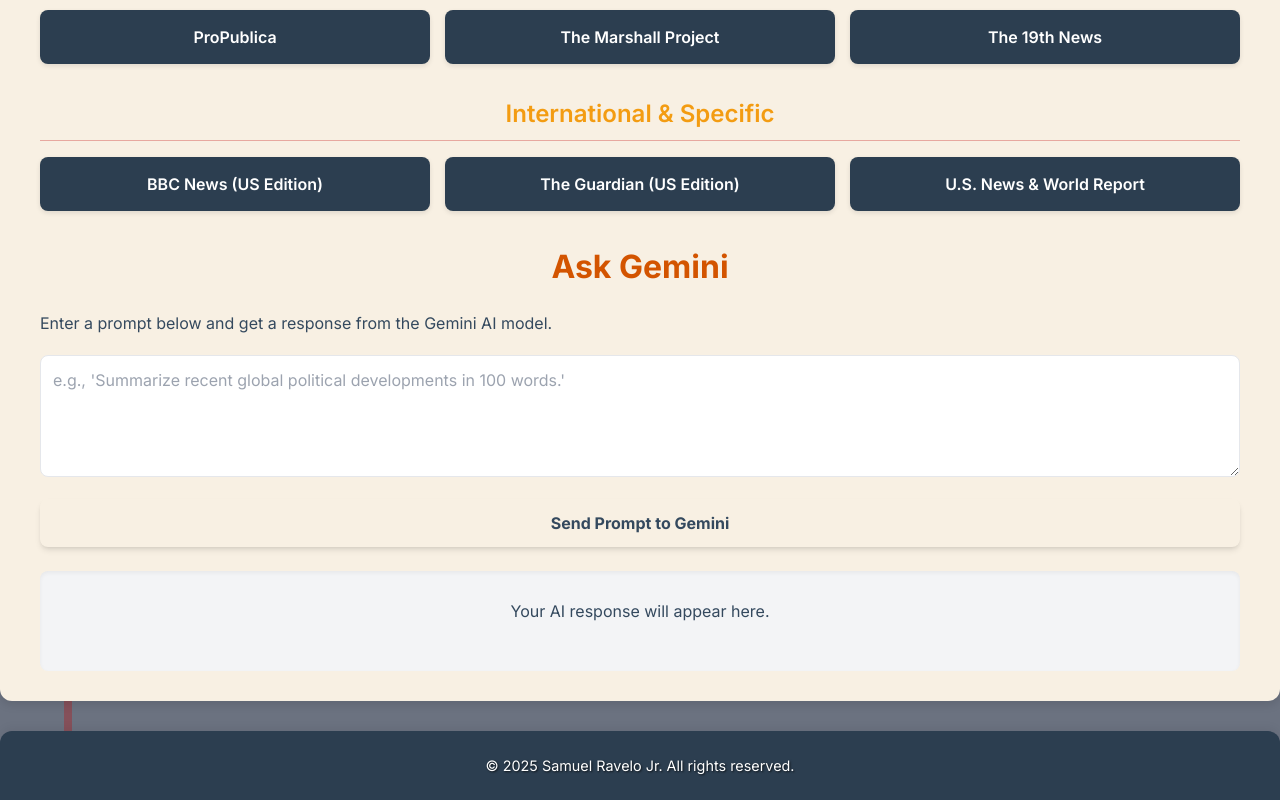
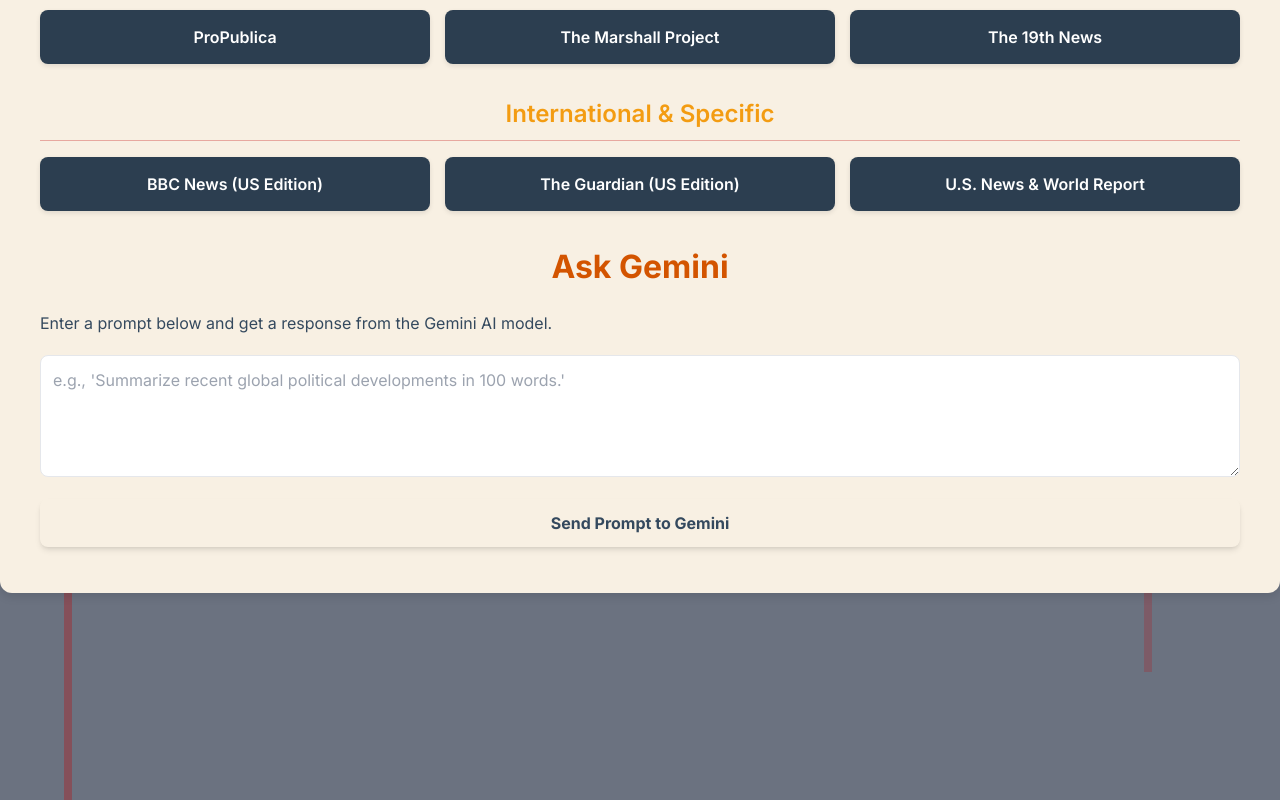
Before and after one commit to RavsCodes20/samuelitos_sendoff, a plain HTML site: page news_app.html in a window 1280 px wide. Shown: the part 800-1600 px from the top of the page. After the commit the page ends 1423 px from the top, so only its background shows below. Drawn offline with nearby package versions, Linux system fonts and the light colour scheme.

Commit message:
Update news_app.html

```diff
--- a/news_app.html
+++ b/news_app.html
@@ -93,17 +93,13 @@
                 <p>Loading response from Gemini...</p>
                 <div class="spinner"></div>
             </div>
-            <div id="gemini-response-display" class="mt-6 p-4 bg-gray-100 rounded-lg shadow-inner text-dark-text min-h-[100px] flex items-center justify-center text-center">
-                <p class="text-gray-500">Your AI response will appear here.</p>
+            <div id="geminiOutput" class="ai-output mt-4">
+                <!-- Gemini AI response will appear here -->
             </div>
         </div>
 
     </div>
 
-    <div class="footer">
-        <p>&copy; 2025 Samuel Ravelo Jr. All rights reserved.</p>
-    </div>
-
-    <script src="script.js"></script>
+    <script src="script.js"></script> <!-- Link to external JavaScript file -->
 </body>
 </html>
```
